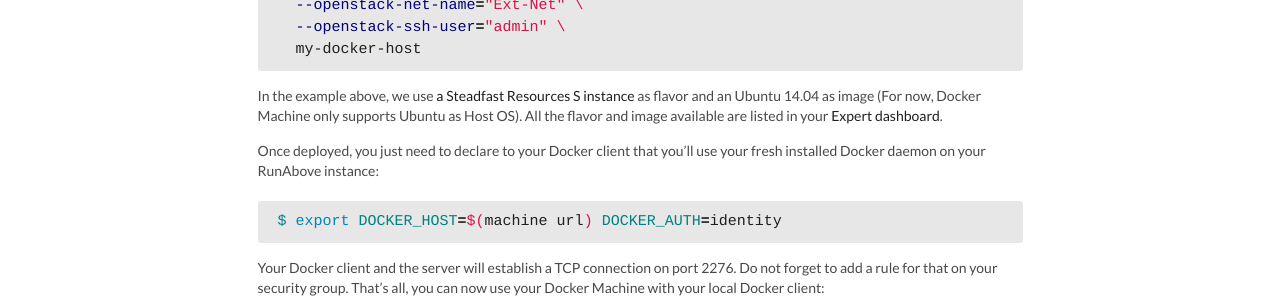
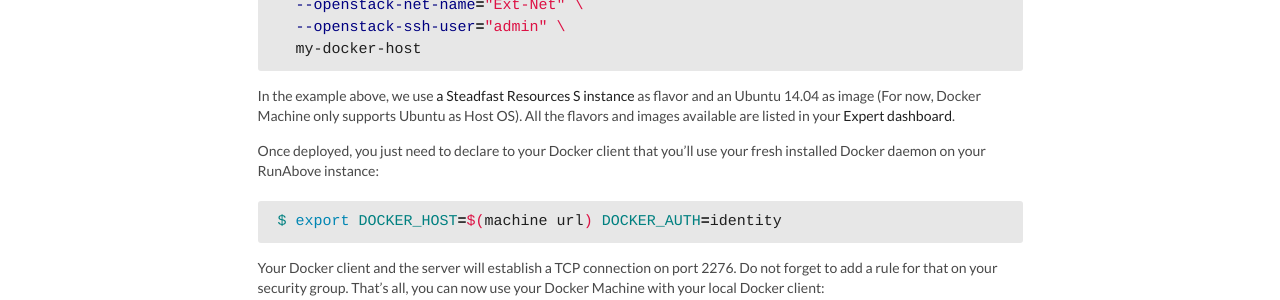
Before and after one commit to ovhlabs/knowledge-base, a Jekyll site: the page built from en/_posts/2014-12-12-docker-in-5-minutes-on-runabove-with-docker-machine.markdown, in a window 1280 px wide and 900 px high, scrolled down 1432 px. Shown: the part 172-472 px from the top of the window. Built offline with Jekyll 4.4.1, drawn with Linux system fonts in a browser that asks for light colours; some web fonts are replaced; Markdown is read by kramdown in place of the engine named in the settings; comment, search, counter and statistics services are not loaded.

Commit message:
Typo in Docker Machine

```diff
--- a/en/_posts/2014-12-12-docker-in-5-minutes-on-runabove-with-docker-machine.markdown
+++ b/en/_posts/2014-12-12-docker-in-5-minutes-on-runabove-with-docker-machine.markdown
@@ -90,7 +90,7 @@
 
 In the example above, we use [a Steadfast Resources S instance](https://www.runabove.com)
 as flavor and an Ubuntu 14.04 as image (For now, Docker Machine only supports
-Ubuntu as Host OS). All the flavor and image available are listed in your
+Ubuntu as Host OS). All the flavors and images available are listed in your
 [Expert dashboard](https://cloud.runabove.com/horizon/).
 
 Once deployed, you just need to declare to your Docker client that you'll use
```
